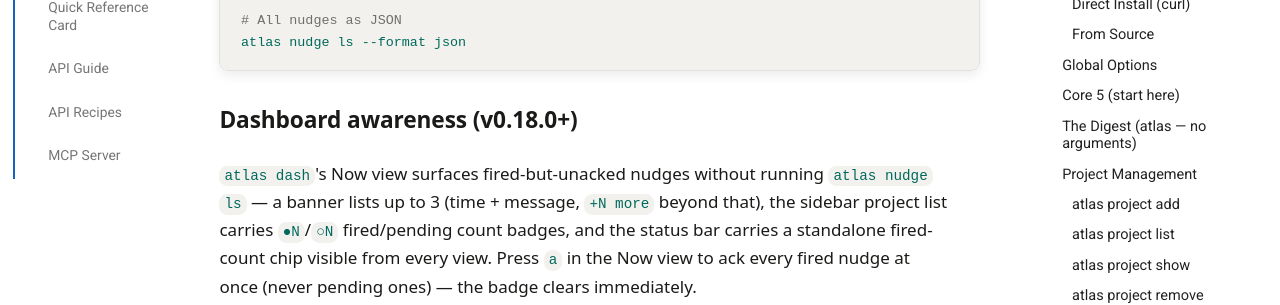
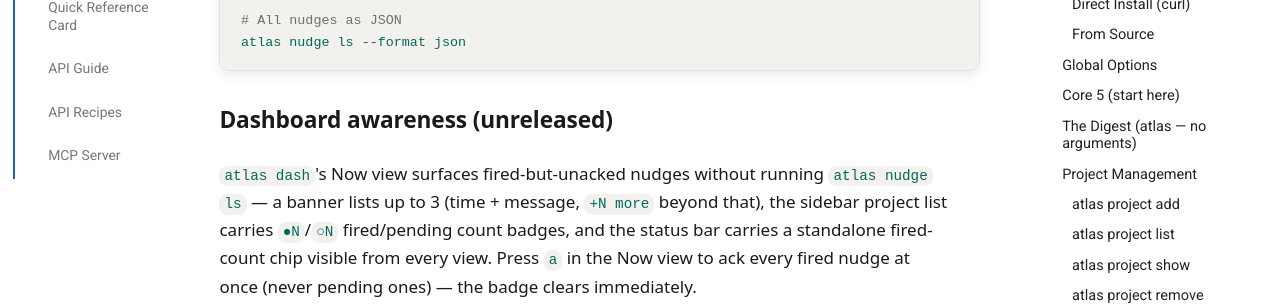
Before and after one commit to Data-Wise/atlas, an MkDocs documentation site: the page built from docs/CLI-REFERENCE.md, in a window 1280 px wide and 900 px high, scrolled down 25216 px. Shown: the part 156-461 px from the top of the window. Built offline with MkDocs 1.6.1 and Material for MkDocs 9.7.7, drawn with Linux system fonts in a browser that asks for light colours; some web fonts are replaced; comment, search, counter and statistics services are not loaded.

Commit message:
docs: drop premature version guess for dashboard nudge awareness
Review finding on PR #118: "(v0.18.0+)" assumed the next release number
before it's decided. Replaced with "(unreleased)".

````diff
--- a/docs/CLI-REFERENCE.md
+++ b/docs/CLI-REFERENCE.md
@@ -988,7 +988,7 @@ atlas nudge ls --outstanding
 atlas nudge ls --format json
 ```
 
-### Dashboard awareness (v0.18.0+)
+### Dashboard awareness (unreleased)
 
 `atlas dash`'s Now view surfaces fired-but-unacked nudges without running
 `atlas nudge ls` — a banner lists up to 3 (time + message, `+N more` beyond
````
